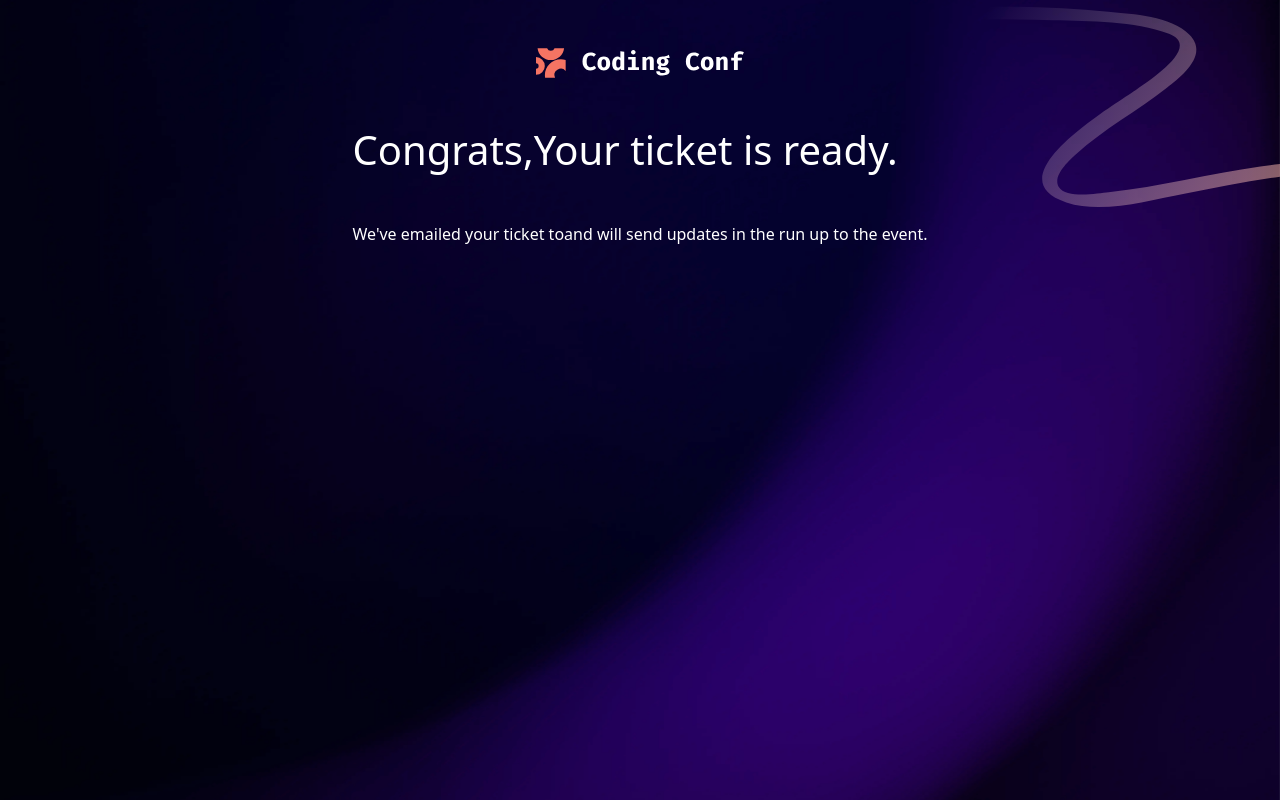
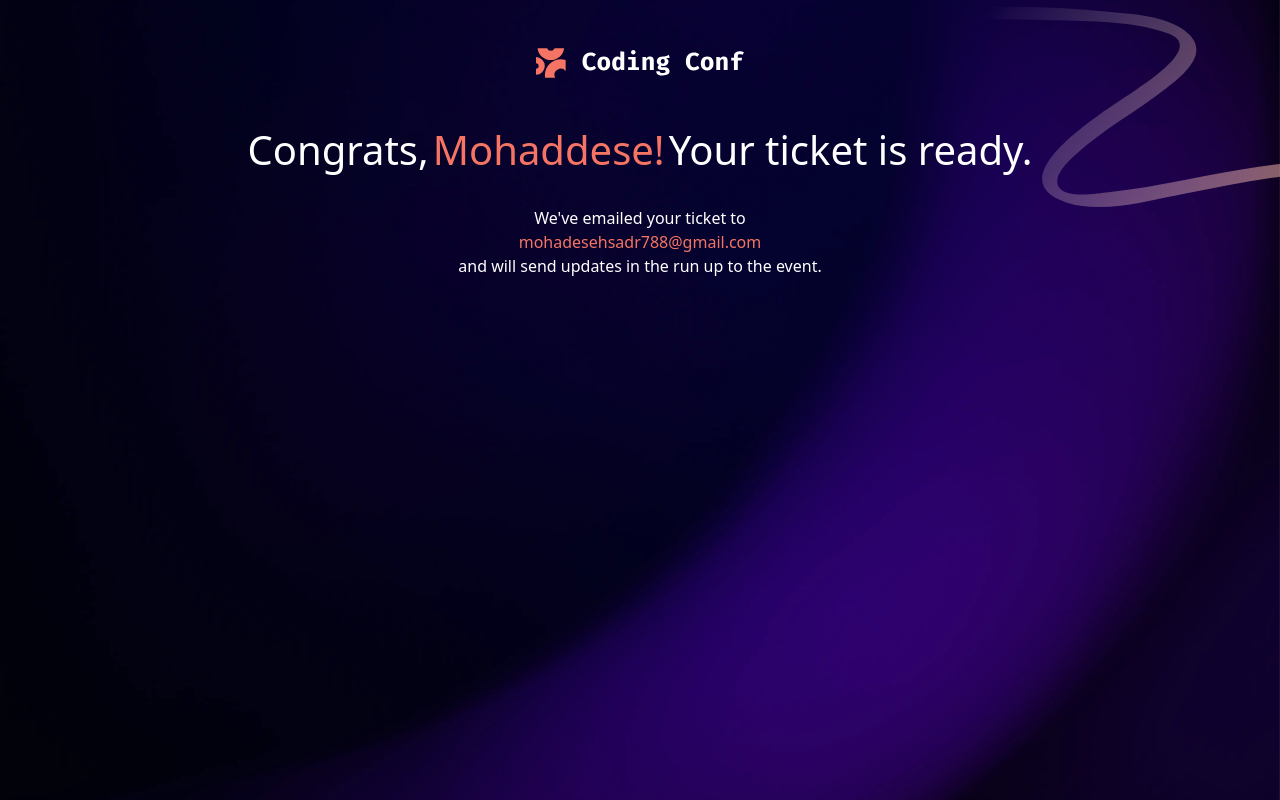
Before and after one commit to mohadeseSadri/Conference-ticket, a React (Vite) app in the folder Ticket/: page /ticket in a window 1280 px wide. Built offline with nearby package versions, Linux system fonts and the light colour scheme.

Commit message:
Building ticket header. Information user

```diff
--- a/Ticket/src/Components/Form/Form.tsx
+++ b/Ticket/src/Components/Form/Form.tsx
@@ -1,6 +1,6 @@
 import { useState } from "react";
 import { Link, useNavigate } from "react-router-dom";
-import { useMutation, useQueryClient } from "@tanstack/react-query";
+import { useQueryClient } from "@tanstack/react-query";
 
 function Form() {
   const [email] = useState("");
--- a/Ticket/src/Components/Ticket/HeaderTicket.tsx
+++ b/Ticket/src/Components/Ticket/HeaderTicket.tsx
@@ -1,19 +1,36 @@
+import { useQuery } from "@tanstack/react-query";
+<link rel="stylesheet" href="./HeaderTicket.css" />;
+
+interface Ticket {
+  name: string;
+  email: string;
+}
+
 function HeaderTicket() {
+  const { data: ticket } = useQuery<Ticket>({
+    queryKey: ["ticket"],
+    queryFn: () => {
+      return { name: "Mohaddese", email: "mohadesehsadr788@gmail.com" };
+    },
+  });
+
+  if (!ticket) return <div>تیکتی یافت نشد!</div>;
+
   return (
     <>
-      <div className="flex items-center justify-center mt-5">
+      <div className="mt-5 flex items-center justify-center">
         <div className="relative z-[2]">
           <h1 className="flex">
             Congrats,
-            <span></span>
+            <span className="text-[#F57463] px-1">{ticket.name}!</span>
             Your ticket is ready.
           </h1>
 
-          <p className="flex mt-5">
-            We've emailed your ticket to
-            <span></span>
-            and will send updates in the run up to the event.
-          </p>
+          <div className="p-4 text-center [&>p]:my-0">
+            <p> We've emailed your ticket to</p>
+            <p className="px-1 text-[#F57463]">{ticket.email}</p>
+            <p>and will send updates in the run up to the event.</p>
+          </div>
         </div>
       </div>
     </>
--- a/Ticket/src/Components/Ticket/designTicket.tsx
+++ b/Ticket/src/Components/Ticket/designTicket.tsx
@@ -1,16 +1,17 @@
-import { useState, useEffect } from "react";
+
 import Background from "../Background";
 import PatternLogo from "../PatternLogo";
 import PatternTop from "../PatternTop";
 import HeaderTicket from "./HeaderTicket";
 
 function DesignTicket() {
+
   return (
     <>
       <Background />
       <PatternTop />
       <PatternLogo />
-      <HeaderTicket/>
+      <HeaderTicket />
     </>
   );
 }
```
